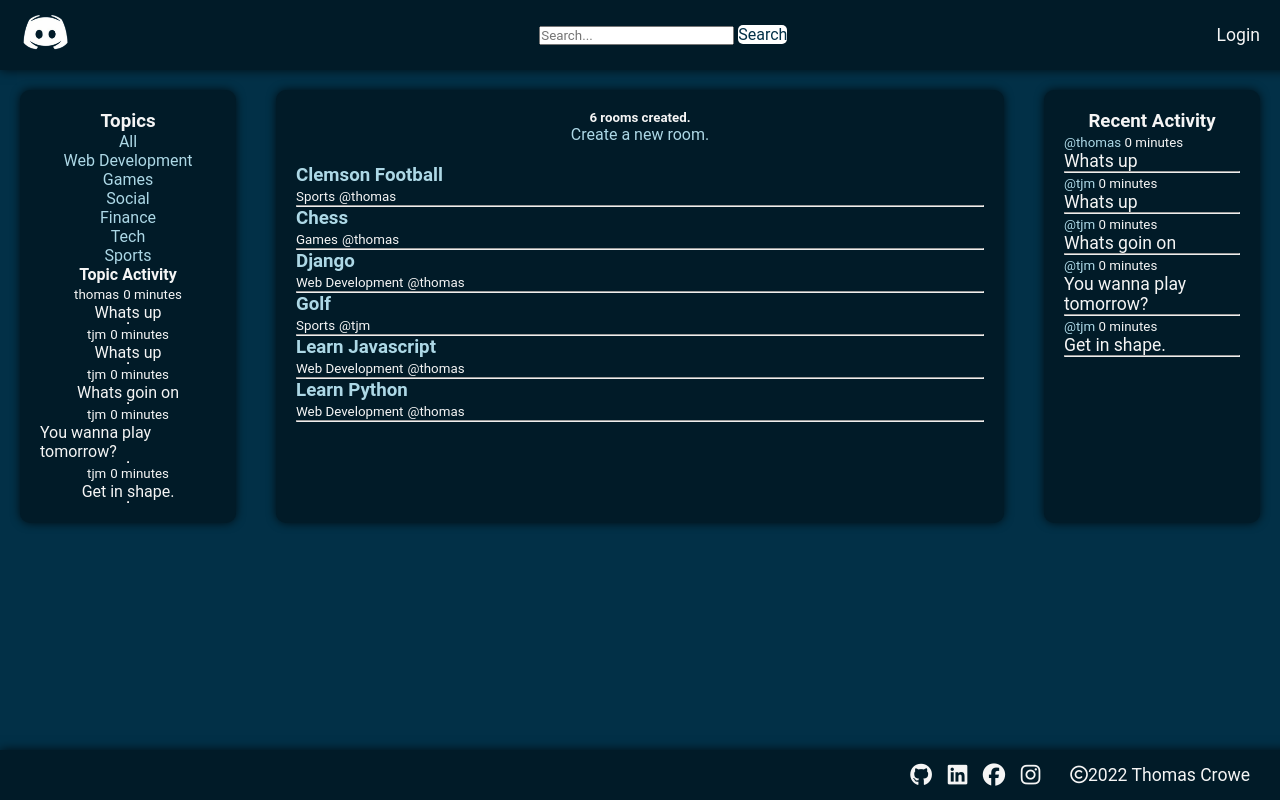
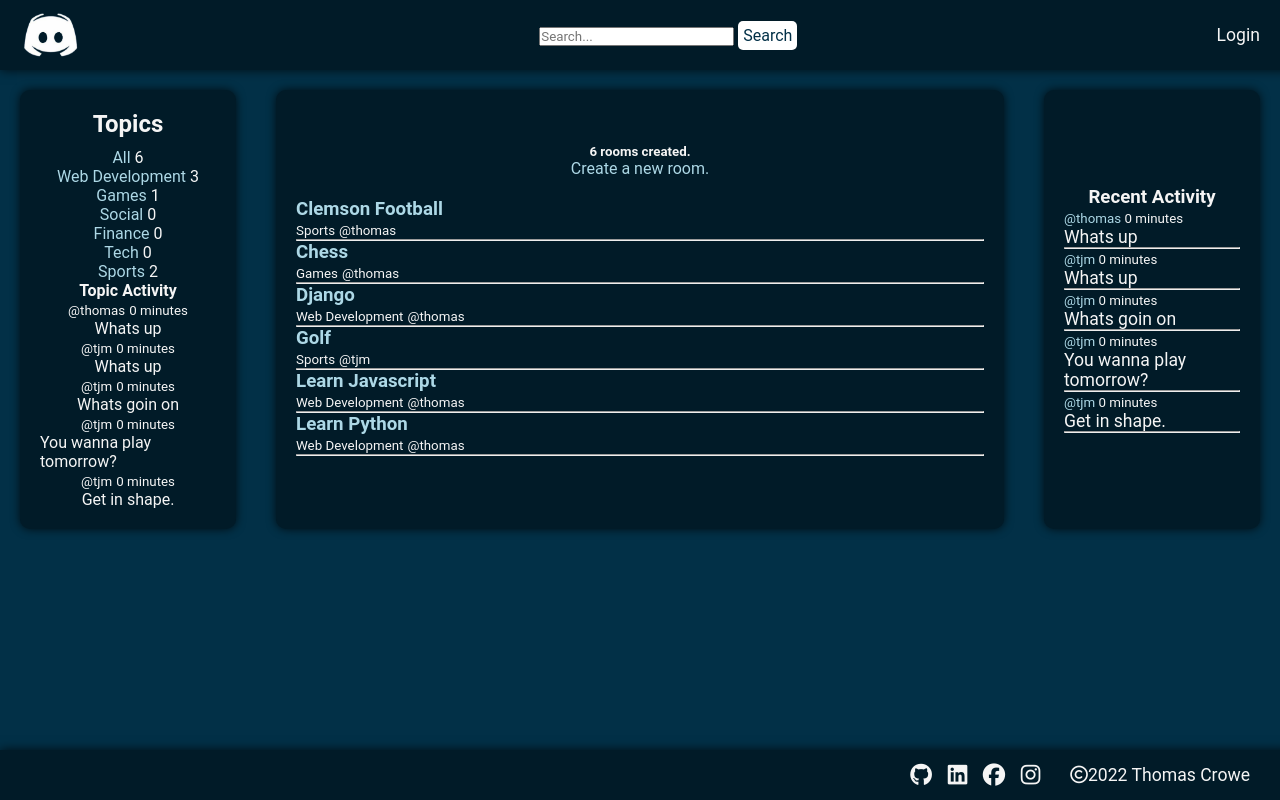
Before and after one commit to wtcrowe4/discord, a Django app: page / in a window 1280 px wide. Run offline with Django 4.2, Linux system fonts and the light colour scheme; data comes from the database, SQL or seed files in the repository; both versions use the stored data as it was after the commit; some libraries are stand-ins or nearby versions.

Commit message:
tweaking styling

```diff
--- a/app/templates/app/topic_comp.html
+++ b/app/templates/app/topic_comp.html
@@ -1,21 +1,24 @@
-<h3>Topics</h3>
-        <div>
-            <a href="{% url 'home' %}">All</a>
+{% load static %}
+
+{% block topics %}
+<h3 id="topic-header">Topics</h3>
+<div class="topic-links">
+    <a href="{% url 'home' %}">All   <span>{{topics.count}}</span></a>
 </div>
 {% for topic in topics %}
     <div>
-                <a href="{% url 'home' %}?q={{topic.name}}">{{ topic.name }}</a>
+        <a href="{% url 'home' %}?q={{topic.name}}">{{ topic.name }} <span>{{topic.room_set.all.count}}</span></a>
     </div>
 {% endfor %}
-        <h4>Topic Activity</h4>
+<h4 id="topic-activity">Topic Activity</h4>
 {% for topic_message in topic_messages %}
-
     <div>
-                        <small>{{ topic_message.user.username }}</small>
+        <small>@{{ topic_message.user.username }}</small>
         <small>{{ topic_message.created|timesince }}</small>
     </div>
     <div>
         {{ topic_message.message }}
     </div>
-                <hr>
 {% endfor %}
+
+{% endblock %}
--- a/static/styles/css/main.css
+++ b/static/styles/css/main.css
@@ -1,6 +1,7 @@
 #nav-logo {
-  height: 40px;
-  width: 50px;
+  padding-top: 5px;
+  height: 50px;
+  width: 60px;
 }
 
 .navbar-container {
@@ -15,6 +16,7 @@
   box-shadow: 0px 0px 10px 0px rgba(0, 0, 0, 0.75);
 }
 .navbar-container button {
+  padding: 5px;
   background-color: white;
   border: #023047;
   border-radius: 5px;
@@ -56,9 +58,9 @@
 .home-container .topics:hover {
   box-shadow: 0px 0px 20px 0px rgba(0, 0, 0, 0.75);
 }
-.home-container .topics h2 {
+.home-container .topics #topic-header {
   font-size: 1.5rem;
-  margin-bottom: 10px;
+  padding-bottom: 10px;
 }
 .home-container .topics p {
   font-size: 1.1rem;
@@ -67,7 +69,7 @@
   display: flex;
   flex-direction: column;
   align-items: center;
-  justify-content: flex-start;
+  justify-content: center;
   padding: 20px;
   background-color: rgb(1, 27, 40);
   border-radius: 10px;
@@ -93,7 +95,7 @@
   display: flex;
   flex-direction: column;
   align-items: center;
-  justify-content: flex-start;
+  justify-content: center;
   padding: 20px;
   background-color: rgb(1, 27, 40);
   border-radius: 10px;
--- a/static/styles/scss/home.scss
+++ b/static/styles/scss/home.scss
@@ -7,10 +7,10 @@
         background-color: rgb(1, 27, 40);
         border-radius: 10px;
         margin: 20px;
-        box-shadow: 0px 0px 10px 0px rgba(0,0,0,0.75);
+        box-shadow: 0px 0px 10px 0px rgba(0,0,0,0.85);
         transition: all 0.3s ease;
         &:hover {
-            box-shadow: 0px 0px 20px 0px rgba(0,0,0,0.75);
+            box-shadow: 0px 0px 15px 0px rgba(0,0,0,0.85);
         }
 
     }
@@ -19,15 +19,20 @@
     display: grid;
     grid-template-columns: 1fr 3fr 1fr;
 
+
     .topics {
         @include section_container;
-        h3 {
-            font-size: 2.5rem;
-            margin-bottom: 10px;
-
+        #topic-header {
+            font-size: 3rem;
+            padding-bottom: 10px;
         }
         p {
             font-size: 1.1rem;
+        }
+        #topic-activity {
+            font-size: 2rem;
+            padding-top: 10px;
+            padding-bottom: 10px;
         }
     }
 
--- a/static/styles/scss/main.scss
+++ b/static/styles/scss/main.scss
@@ -12,11 +12,6 @@ a {
     text-decoration: none;
     color: lightblue;
 }
-
-
-
-
-
 
 
 
```
Also changed, not shown: static/styles/css/home.css (+14 -9 lines), db.sqlite3, 2 other files. Lines whose indentation alone changed are shown as unchanged.
